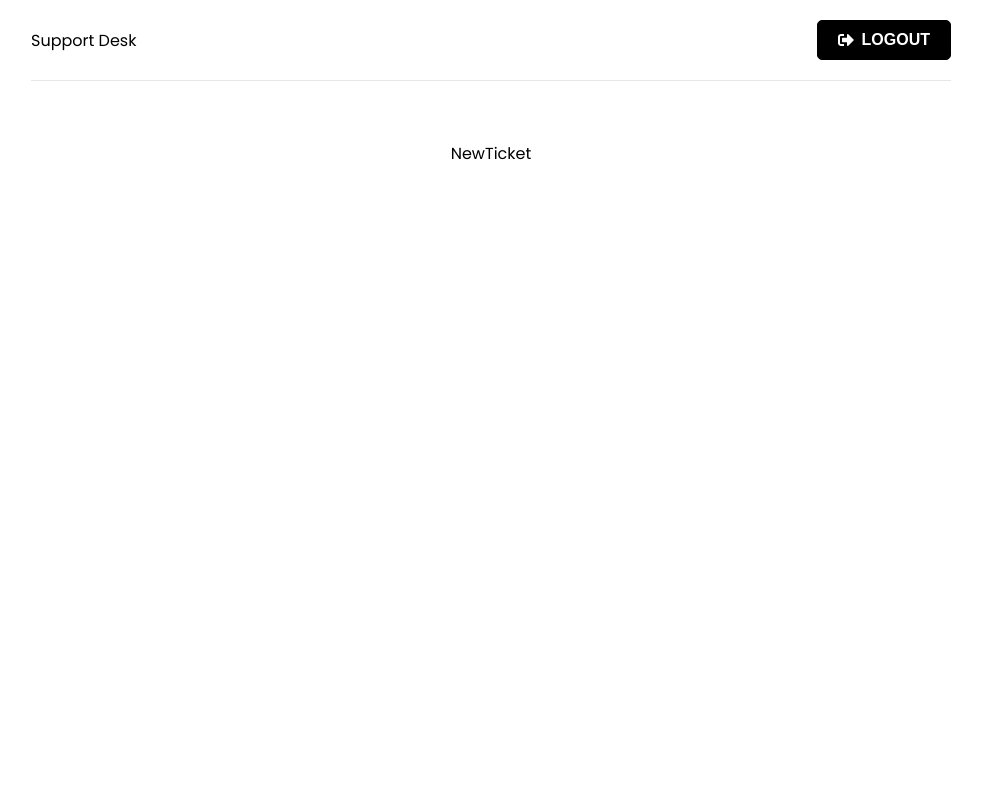
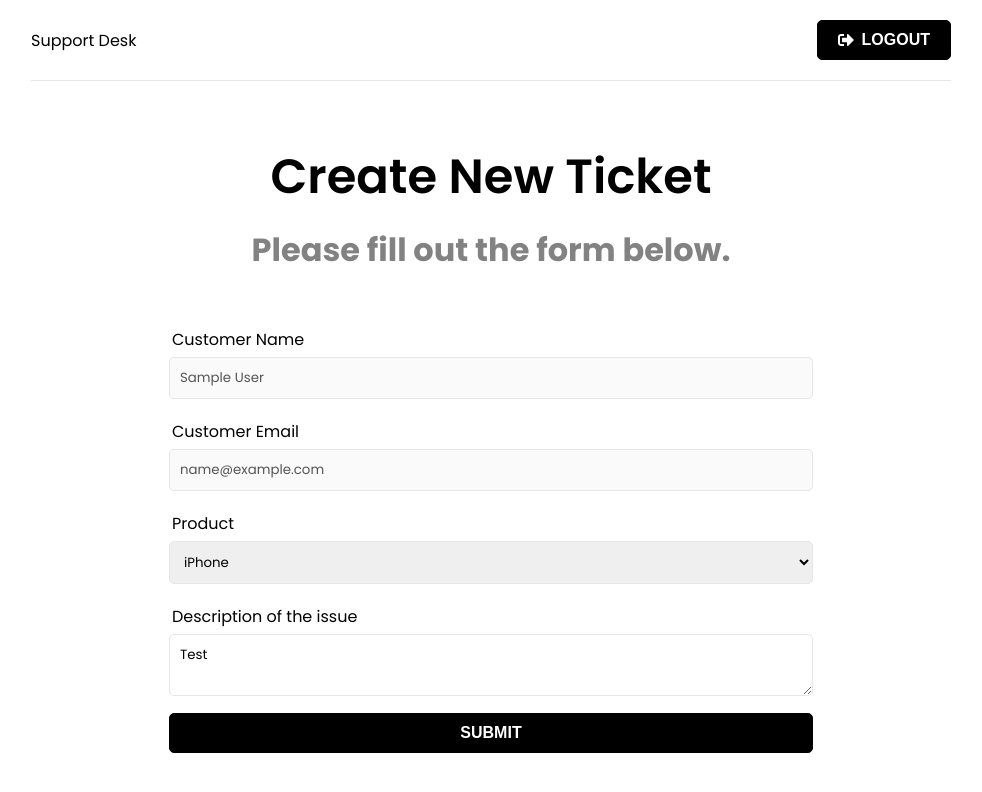
Before and after one commit to amandamalamis/support-desk, a React (Create React App) app in the folder frontend/: page /new-ticket in a window 1280 px wide. Shown: the top 792 px of the page, without its empty margins (149-1131 px from the left). Built offline with nearby package versions, Linux system fonts and the light colour scheme; sample sign-in values are in the browser's storage.

Commit message:
Auth slice, reducers

```diff
--- a/frontend/src/app/store.js
+++ b/frontend/src/app/store.js
@@ -1,9 +1,12 @@
 import { configureStore } from '@reduxjs/toolkit';
 import authReducer from '../features/auth/authSlice'
+import ticketReducer from '../features/tickets/ticketSlice';
 
 
 export const store = configureStore({
   reducer: {
-    auth: authReducer
+    //in dev tools, can see this state
+    auth: authReducer,
+    ticket: ticketReducer
   },
 });
--- /dev/null
+++ b/frontend/src/features/tickets/ticketSlice.js
@@ -0,0 +1,26 @@
+import { createSlice, createAsyncThunk } from "@reduxjs/toolkit"
+import ticketService from './ticketService'
+
+const initialState = {
+    tickets: [],
+    ticket: {},
+    isError: false,
+    isSuccess: false,
+    isLoading: false,
+    message: ''
+}
+
+export const ticketSlice = createSlice({
+    name: 'ticket',
+    initialState,
+    reducers: {
+        //function to reset to the initial state, set above
+        reset: (state) => initialState
+    },
+    extraReducers: (builder) => {
+
+    }
+})
+
+export const { reset } = ticketSlice.actions
+export default ticketSlice.reducer
--- a/frontend/src/pages/NewTicket.jsx
+++ b/frontend/src/pages/NewTicket.jsx
@@ -1,8 +1,69 @@
-import React from 'react'
+import { useState } from 'react'
+
+//get user from global state
+import { useSelector } from 'react-redux'
 
 function NewTicket() {
+
+  //Before we set the local state (component state), get the user from the global state
+  const { user } = useSelector((state) => state.auth)
+
+  const [name] = useState(user.name)
+  const [email] = useState(user.email)
+  const [product, setProduct] = useState('iPhone')
+  const [description, setDescription] = useState('Test')
+
+
+  const onSubmit = (e) => {
+    e.preventDefault()
+  }
+
   return (
-    <div>NewTicket</div>
+    <>
+      <section className="heading">
+        <h1>Create New Ticket</h1>
+        <p>Please fill out the form below.</p>
+      </section>
+      <section className='form'>
+        <div className="form-group">
+          <label htmlFor="name">Customer Name</label>
+          <input type="text" className="form-control" value={name} disabled />
+        </div>
+        <div className="form-group">
+          <label htmlFor="email">Customer Email</label>
+          <input type="text" className="form-control" value={email} disabled />
+        </div>
+
+        <form action="" onSubmit={onSubmit}>
+          <div className="form-group">
+
+
+            <label htmlFor="product">
+              Product
+            </label>
+            <select name="product" id="product" value={product} onChange={(e) => setProduct(e.target.value)}>
+              <option value="iPhone">iPhone</option>
+              <option value="macBookPro">MacBookPro</option>
+              <option value="iMac">iMac</option>
+              <option value="iPad">iPad</option>
+            </select>
+          </div>
+          <div className="form-group">
+
+
+            <label htmlFor="description">
+              Description of the issue
+            </label>
+            <textarea name="description" id="description" className='form-control' placeholder="Description" value={description} onChange={(e) => setDescription(e.target.value)}></textarea>
+            <div className="form-group">
+              <button className="btn btn-block">
+                SUBMIT
+              </button>
+            </div>
+          </div>
+        </form>
+      </section>
+    </>
   )
 }
 
```
Also changed, not shown: frontend/src/features/tickets/ticketService.js (added).
